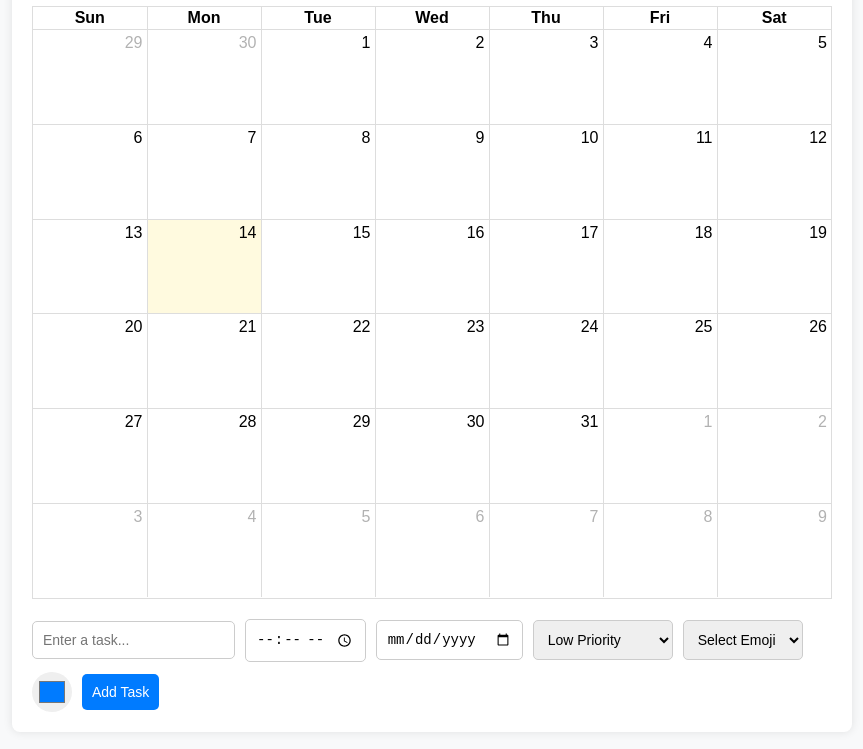
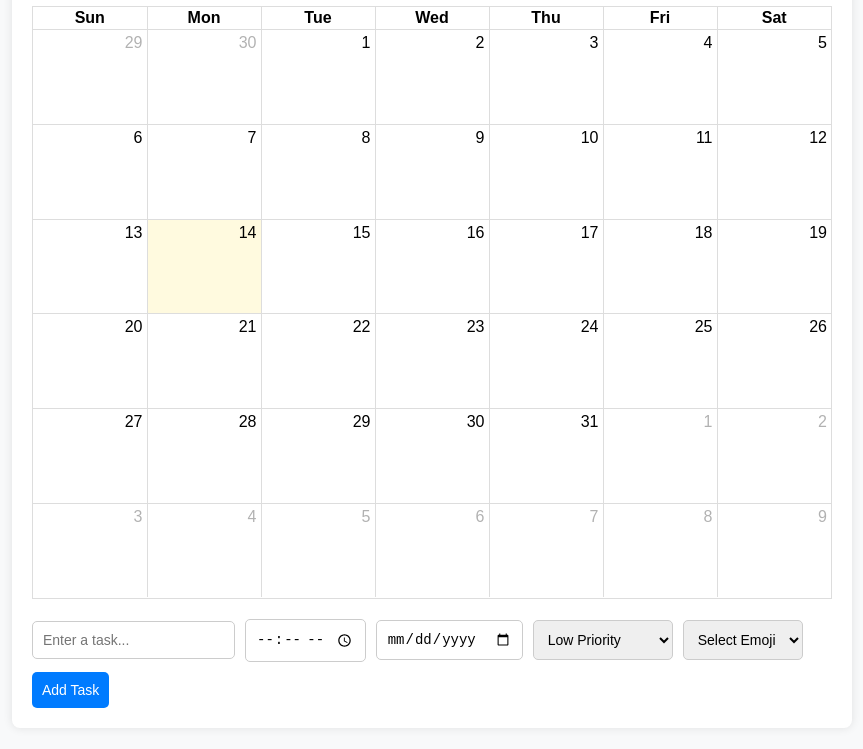
Before and after one commit to Arunimade/Work-schedular, a plain HTML site: page index.html in a window 1280 px wide. Shown: the part 177-926 px from the top of the page, without its empty margins (208-1071 px from the left). Drawn offline with nearby package versions, Linux system fonts and the light colour scheme.

Commit message:
Update index.html

```diff
--- a/index.html
+++ b/index.html
@@ -37,7 +37,7 @@
                 <option value="🛠️">🛠️ Work</option>
                 <option value="💡">💡 Idea</option>
             </select>
-            <input type="color" id="colorInput" value="#007bff" />
+
 
             <!-- Add Task Button as Process Creation -->
             <button id="addTaskButton">Add Task</button>
```
